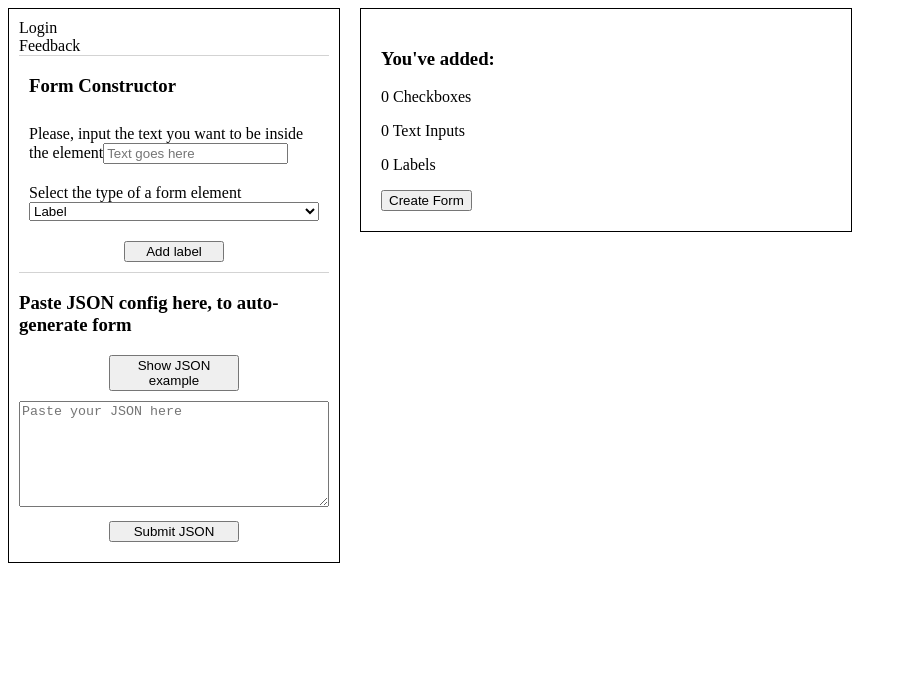
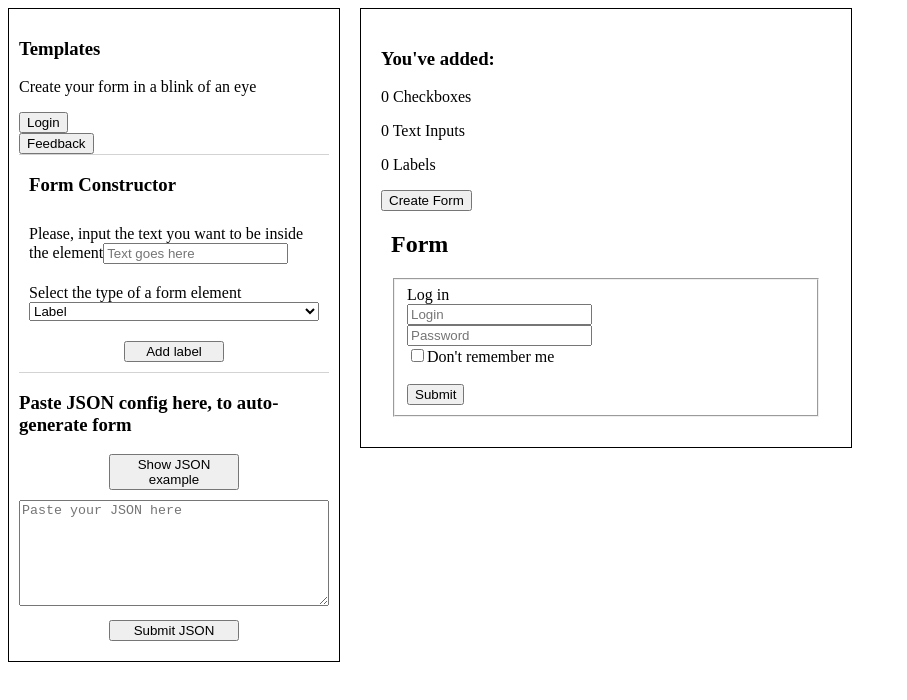
Before and after one commit to tony-blackie/form-constructor, a React app: page / in a window 1280 px wide. Both pictures are taken after a click on the element "Login". Shown: the top 700 px of the page, without its empty margins (0-907 px from the left). Built offline with nearby package versions, Linux system fonts and the light colour scheme.

Commit message:
Finish implementation of templates functionality

```diff
--- a/src/components/AppComponent.jsx
+++ b/src/components/AppComponent.jsx
@@ -3,7 +3,7 @@ import ReactDOM, { render } from 'react-dom';
 import { Link } from 'react-router';
 import ControlPanel from './ControlPanel.jsx';
 import Display from './Display.jsx';
-import styles from '../sass/index.scss';
+import Styles from '../sass/index.scss';
 
 export default class App extends Component {
     constructor(props) {
@@ -18,6 +18,7 @@ export default class App extends Component {
         this.handleSubmit = this.handleSubmit.bind(this);
         this.createForm = this.createForm.bind(this);
         this.handleJSONSubmit = this.handleJSONSubmit.bind(this);
+        this.handleChosenTemplate = this.handleChosenTemplate.bind(this);
     }
 
     handleSubmit(formElement) {
@@ -55,6 +56,10 @@ export default class App extends Component {
         this.setState({formElements: parsedJSON});
     }
 
+    handleChosenTemplate(template) {
+        this.setState({formElements: template.data})
+    }
+
     render() {
         return (
             <div>
@@ -62,6 +67,7 @@ export default class App extends Component {
                     handleSubmit={this.handleSubmit}
                     handleJSONSubmit={this.handleJSONSubmit}
                     isJSONInvalid={this.state.isJSONInvalid}
+                    handleChosenTemplate={this.handleChosenTemplate}
                 />
                 <Display
                     formElements={this.state.formElements}
--- a/src/components/ControlPanel.jsx
+++ b/src/components/ControlPanel.jsx
@@ -10,6 +10,7 @@ export default class ControlPanel extends Component {
 
         this.handleSubmit = this.handleSubmit.bind(this);
         this.handleJSONSubmit = this.handleJSONSubmit.bind(this);
+        this.handleChosenTemplate = this.handleChosenTemplate.bind(this);
     }
 
     handleSubmit(formElement) {
@@ -20,10 +21,14 @@ export default class ControlPanel extends Component {
         this.props.handleJSONSubmit(json);
     }
 
+    handleChosenTemplate(template) {
+        this.props.handleChosenTemplate(template);
+    }
+
     render() {
         return (
             <div className="control-panel">
-                <FormTemplate />
+                <FormTemplate renderChosenTemplate={this.handleChosenTemplate} />
                 <FormConstructor handleSubmit={this.handleSubmit} />
                 <FormConfig handleJSONSubmit={this.handleJSONSubmit} isJSONInvalid={this.props.isJSONInvalid} />
             </div>
--- a/src/components/Form.jsx
+++ b/src/components/Form.jsx
@@ -31,9 +31,11 @@ export default class Form extends Component {
         return (
             <form className={`form form-${hidden}`}>
                 <h2>Form</h2>
-                <fieldset>{formElements}</fieldset>
-                <br/>
-                <input type="submit" value="Submit"/>
+                <fieldset className="form__fieldset">
+                    {formElements}
+                    <br/>
+                    <input type="submit" value="Submit"/>
+                </fieldset>
             </form>
         );
     }
--- a/src/components/FormTemplate.jsx
+++ b/src/components/FormTemplate.jsx
@@ -7,31 +7,32 @@ export default class FormTemplate extends Component {
     constructor(props) {
         super(props);
 
+        this.state = {
+            templateArray: [
+                {
+                    name: 'Login',
+                    data: login
+                },
+                {
+                    name: 'Feedback',
+                    data: feedback
+                }
+            ]
+        };
+
         this.renderChosenTemplate = this.renderChosenTemplate.bind(this);
     }
 
     renderChosenTemplate(index) {
-        //this.props.renderChosenTemplate(index);
+        this.props.renderChosenTemplate(this.state.templateArray[index]);
     }
 
     render() {
 
-        const templateArray = [
-            {
-                name: 'Login',
-                data: login
-            },
-            {
-                name: 'Feedback',
-                data: feedback
-            }
-        ];
-
-        const renderTemplates = templateArray.map((template, index) => {
+        const renderTemplates = this.state.templateArray.map((template, index) => {
             return (
                 <div className="template__item" key={index} onClick={this.renderChosenTemplate.bind(this, index)}>
-                    <div className="template__image"></div>
-                    <span>{template.name}</span>
+                    <button>{template.name}</button>
                 </div>
             );
         });
@@ -39,6 +40,9 @@ export default class FormTemplate extends Component {
 
         return (
             <div className="template">
+                <h3>Templates</h3>
+                <p>Create your form in a blink of an eye</p>
+
                 {renderTemplates}
             </div>
         );
--- a/src/form-templates/feedback.json
+++ b/src/form-templates/feedback.json
@@ -1,10 +1,10 @@
 [
   {
     "type": "label",
-    "text": "Your feedback is very important to us!"
+    "value": "Your feedback is very important to us!"
   },
   {
     "type": "text",
-    "text": "Your feedback goes here"
+    "value": "Your feedback goes here"
   }
 ]
--- a/src/form-templates/login.json
+++ b/src/form-templates/login.json
@@ -1,18 +1,18 @@
 [
   {
     "type": "label",
-    "text": "Log in"
+    "value": "Log in"
   },
   {
     "type": "text",
-    "text": "Login"
+    "value": "Login"
   },
   {
     "type": "text",
-    "text": "Password"
+    "value": "Password"
   },
   {
     "type": "checkbox",
-    "text": "Don't remember me"
+    "value": "Don't remember me"
   }
 ]
```
